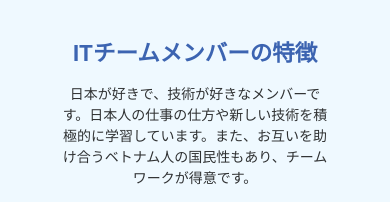
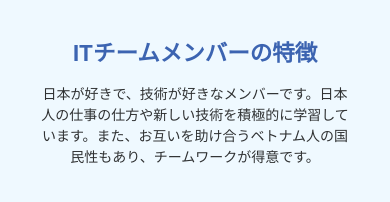
Before and after one commit to rokkuminchan/digital-marketing, a Gatsby site: page /about-us in a window 390 px wide. Shown: the part 912-1114 px from the top of the page. Built offline with nearby package versions, Linux system fonts and the light colour scheme; Gatsby itself is replaced by a stand-in of ours.

Commit message:
update description css mobile

```diff
--- a/src/components/common/Description.css
+++ b/src/components/common/Description.css
@@ -3,7 +3,7 @@
   .description {
     font-size: 1.4em;
     text-align: center;
-    padding: 3% 15%;
+    padding: 3% 10%;
     opacity: 0.8;
   }
 }
--- a/src/components/sections/aboutUs/MemberCharacteristic.css
+++ b/src/components/sections/aboutUs/MemberCharacteristic.css
@@ -36,7 +36,6 @@
   .member-characteristic__items {
     font-size: 1.4em;
   }
-
   .member-characteristic__items-title {
     height: 120px;
     width: 120px;
```
